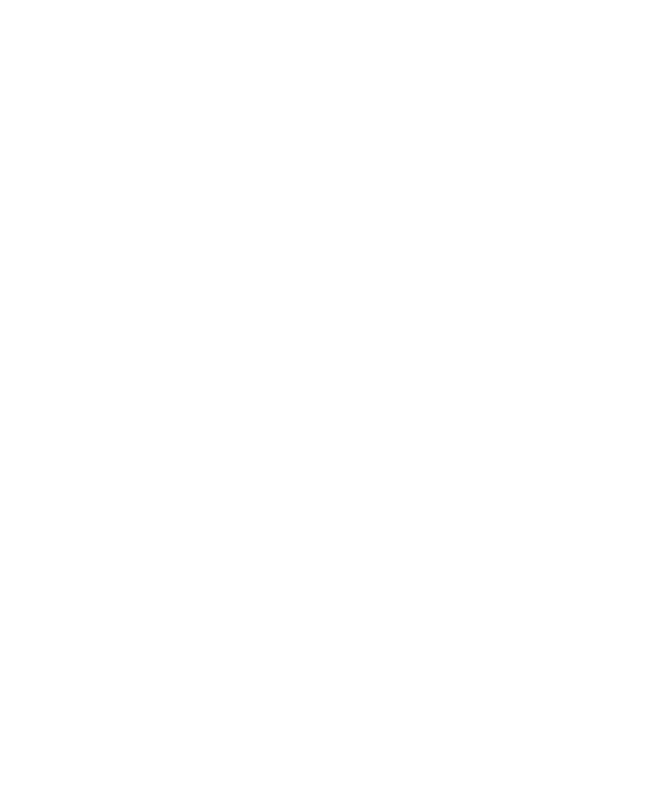
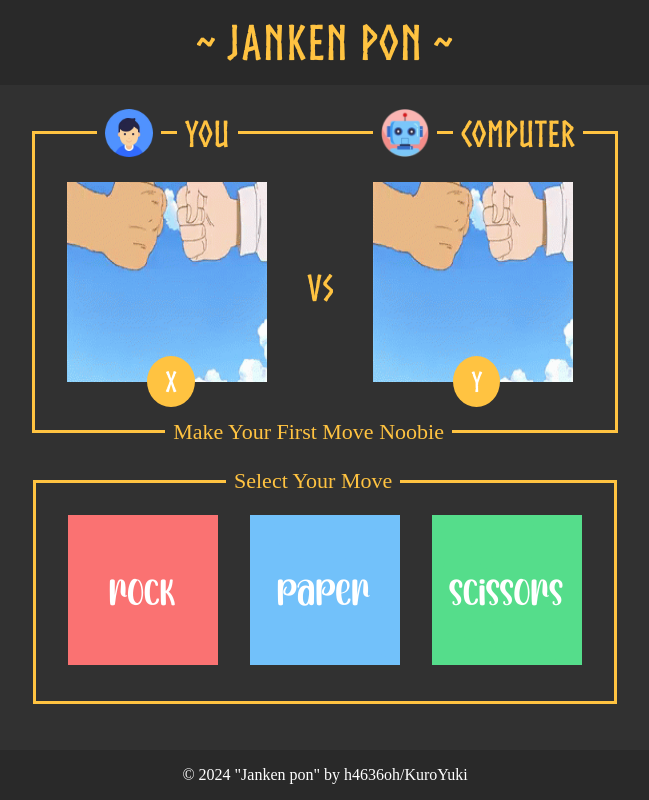
Before and after one commit to h4636oh/TOP-RockPaperScissor, a plain HTML site: page index.html in a window 1280 px wide. Shown: the whole page, without its empty margins (315-964 px from the left). Drawn offline with Linux system fonts and the light colour scheme; a small style sheet from the web is missing.

Commit message:
completed html and basic css no effects

```diff
--- a/index.html
+++ b/index.html
@@ -3,12 +3,59 @@
 <head>
     <meta charset="UTF-8">
     <meta name="viewport" content="width=device-width, initial-scale=1.0">
-    <title>Rock Paper Scissors</title>
+    <title>Jaken Pon</title>
     <link rel="stylesheet" href="style.css">
+    <link rel="stylesheet" href="https://pvinis.github.io/iosevka-webfont/3.4.1/iosevka.css">      <!-- iosevka font -->
     <link rel="icon" type="image/png" href="images/all.jpg">
 </head>
 <body>
+    <h1>~ Janken Pon ~</h1>
 
+    <div class="result-container">
+        <div class="result">
+            <div class="player-result">
+                <div class="player">
+                    <img class="player-avatar" src="images/player.webp" alt="avatar" width="48px" height="48px">
+                    <p class="player-name">You</p>
+                </div>
+                <img src="images/default.gif" alt="your-selection"  width="200px" height="200px"175px>
+                <p class="your-score">X</p>
+            </div>
+            <div class="vs-result">
+                <p class="vs-text">VS</p>
+            </div>
+            <div class="player-result">
+                <div class="player">
+                    <img class="player-avatar" src="images/computer.png" alt="avatar" width="48px" height="48px">
+                    <p class="player-name">Computer</p>
+                </div>
+                <img src="images/default.gif" alt="computer-selection" width="200px" height="200px">
+                <p class="computer-score">Y</p>
+            </div>
+        </div>
+        <div class="reason">
+            <p class="reason-text">Make Your First Move Noobie</p>
+        </div>
+    </div>
+
+    <div class="player-options-container">
+        <p class="option-statement">Select Your Move</p>
+        <div class="player-options">
+            <div class="option">
+                <img src="images/rock.png" alt="Rock" width="150px" height="150px">
+            </div>
+            <div class="option">
+                <img src="images/paper.png" alt="Paper" width="150px" height="150px">
+            </div>
+            <div class="option">
+                <img src="images/scissors.png" alt="Scissors" width="150px" height="150px">
+            </div>
+        </div>
+    </div>
+
+    <div class="footer">
+            &copy; 2024 "Janken pon" by h4636oh/KuroYuki
+    </div>
 
     <script src="script.js"></script>
 </body>
--- a/style.css
+++ b/style.css
@@ -1 +1,157 @@
-/*  */
+@font-face {
+    font-family: NorseBold;
+    src: url(fonts/Norsebold.otf);
+}
+
+* {
+    margin: 0;
+    padding: 0;
+}
+
+body {
+    background-color: #313131;
+    height: 100vh;
+    width: 100vw;
+    display: flex;
+    flex-direction: column;
+    justify-content: space-between;
+    font-family: "Iosevka Web";
+}
+
+h1 {
+    text-align: center;
+    font-size: 48px;
+    font-weight: 900;
+    font-family: NorseBold;
+    color: #ffc341;
+    background-color: #292929;
+    padding: 16px;
+    letter-spacing: 1px;
+}
+
+.result-container {
+    position: relative;
+    margin: 0 auto;
+    padding: 0 32px 48px 32px;
+    display: flex;
+    flex-direction: column;
+    gap: 32px;
+    border: 3px #ffc341 solid;
+}
+
+.result {
+    top: 0px;
+    display: flex;
+    justify-content: space-evenly;
+    align-items: center;
+    gap: 53px;
+}
+
+.player-result {
+    position: relative;
+    display: flex;
+    flex-direction: column;
+    gap: 0px;
+}
+
+.player {
+    position: relative;
+    top: -25px;
+    display: flex;
+    gap: 16px;
+    justify-content: center;
+    align-items: center;
+    /* align-self: flex-start; */
+}
+
+.player-avatar {
+    padding: 0px 8px;
+    background-color: #313131;
+}
+
+.player-name {
+    font-size: 36px;
+    font-weight: 500;
+    color: #ffc341;
+    background-color: #313131;
+    font-family: NorseBold;
+    padding:  0px 8px;
+}
+
+.vs-result {
+    position: relative;
+    display: flex;
+    flex-direction: column;
+    justify-content: center;
+    align-items: center;
+    font-size: 36px;
+    font-weight: 500;
+    color: #ffc341;
+    font-family: NorseBold;
+}
+
+.vs-text {
+    position: absolute;
+    top: 10px;
+}
+
+.computer-score, .your-score {
+    position: absolute;
+    bottom: -25px;
+    left: 80px;
+    padding: 10px 18px;
+    font-size: 28px;
+    font-family: NorseBold;
+    font-weight: 700;
+    color: white;
+    background-color: #ffc341;
+    border-radius: 100%;
+}
+
+.reason {
+    position: absolute;
+    bottom: -15px;
+    left: 130px;
+    text-align: center;
+    font-size: 22px;
+    font-weight: 500;
+    color: #ffc341;
+    background-color: #313131;
+    padding: 0px 8px;
+}
+
+
+.player-options-container {
+    position: relative;
+    display: flex;
+    flex-direction: column;
+    margin: 0 auto;
+    padding: 32px;
+    gap: 32px;
+    border: 3px #ffc341 solid;
+}
+
+.player-options {
+    display: flex;
+    gap: 32px;
+}
+
+.option-statement {
+    position: absolute;
+    top: -15px;
+    left: 190px;
+    background-color: #313131;
+    color: #ffc341;
+    text-align: center;
+    font-size: 22px;
+    font-weight: 500;
+    padding: 0px 8px;
+}
+
+.footer {
+    text-align: center;
+    color: white;
+    background-color: #292929;
+    font-weight: 500px;
+    padding: 16px;
+}
```
Also changed, not shown: fonts/Norsebold.otf (added), images/all.jpg (deleted), images/computer.png (added), images/default.gif (added), images/paper.png (added), images/player.webp (added), images/rock.png (added), images/scissors.png (added).
